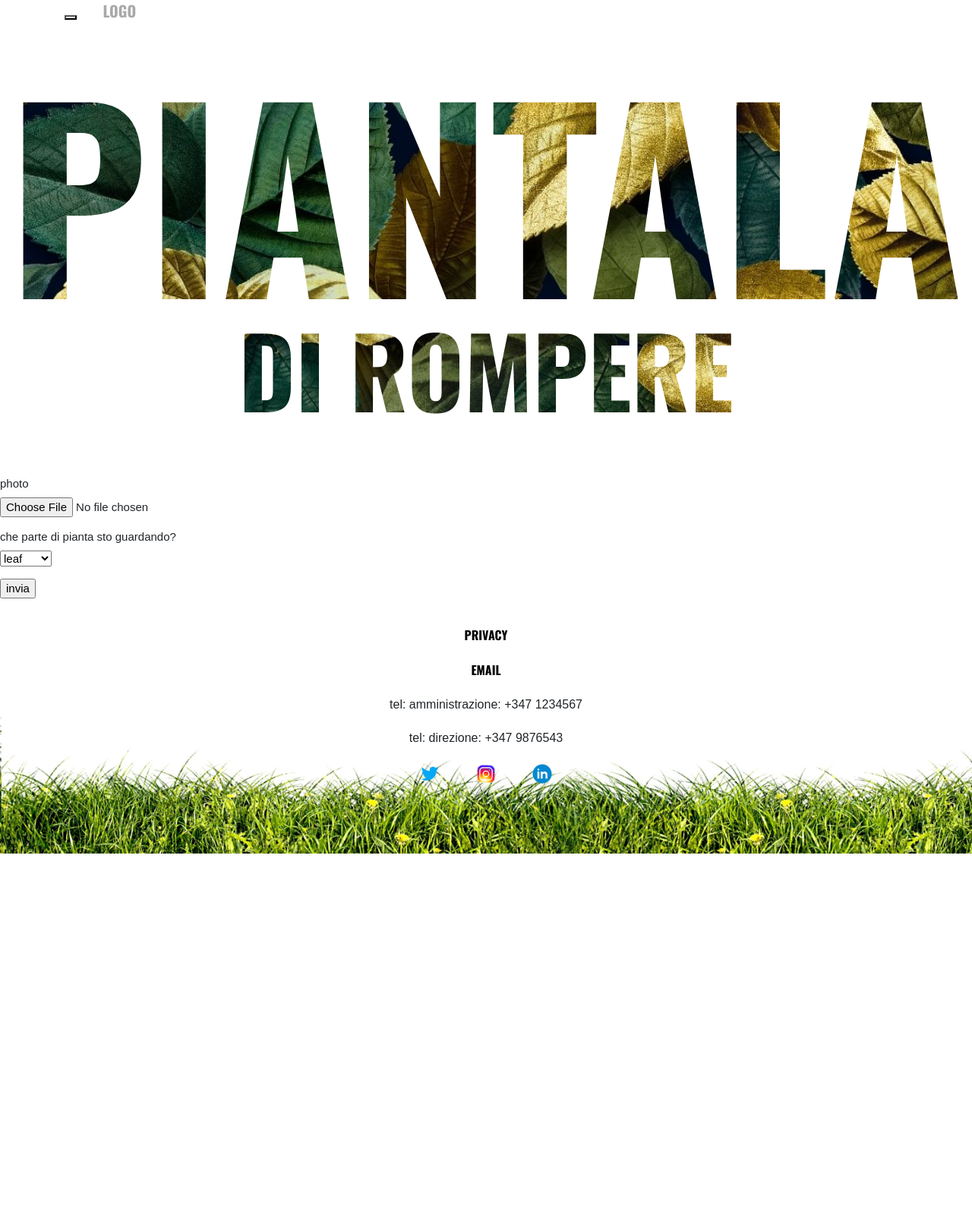
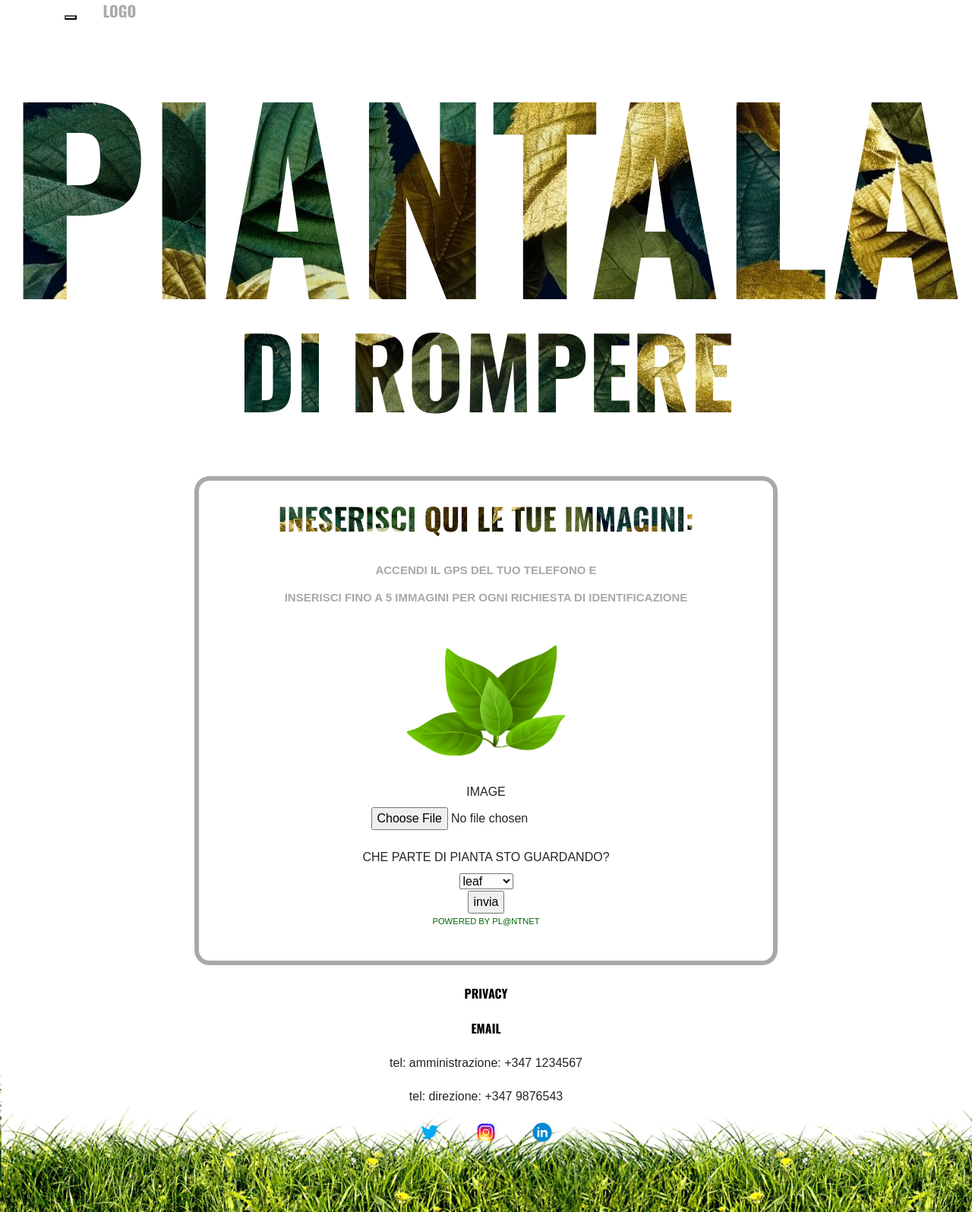
Before and after one commit to glapo992/piantala_2.0, a Flask app: page / in a window 1280 px wide. Shown: the part 85-1681 px from the top of the page at 76% size. Before the commit the page ends 1209 px from the top, so only its background shows below. Run offline with Flask 3, Linux system fonts and the light colour scheme; parts of the project's set-up code (start-up, migrations or seed data) failed here and were passed over; some libraries are stand-ins or nearby versions.

Commit message:
form saves images

```diff
--- a/app/views/forms.py
+++ b/app/views/forms.py
@@ -1,5 +1,6 @@
 from flask_wtf import FlaskForm
-from wtforms import  SubmitField,  FileField, FieldList, FormField, SelectField
+from flask_wtf.file import FileField
+from wtforms import  SubmitField, FieldList, FormField, SelectField
 from wtforms.validators import DataRequired, ValidationError
 from config import Config
 
@@ -8,9 +9,9 @@ import os
 
 # https://stackoverflow.com/questions/30121763/how-to-use-a-wtforms-fieldlist-of-formfields
 class ImageForm(FlaskForm):
-    photo = FileField("photo")
+    photo = FileField("image", validators=[DataRequired()])
     organ = SelectField(u'che parte di pianta sto guardando?',choices=[('foglia', 'leaf'), ('ramo', 'branch'), ('radice', 'root')] ) #TODO: add the correct choiches list
-    submit      = SubmitField ('invia')
+    submit= SubmitField ('invia')
 
     def upload(request):
         """ write the images from the form in the specified folder """
--- a/app/views/routes.py
+++ b/app/views/routes.py
@@ -1,32 +1,22 @@
-from flask import render_template, flash, redirect, url_for, request, current_app
-import os
+from flask import render_template, flash, redirect, url_for, request
 from app.views import bp
-from utils.utils import generate_temp_folders
-from app.views.forms import ImageList, ImageForm
+from app.views.forms import ImageForm
+#from app import images
 from werkzeug.utils import secure_filename
 from config import Config
+import os
+
 
 
 @bp.route('/', methods = ['GET','POST'])
 def index():
     form = ImageForm()
-    if form.validate_on_submit() and request.method == 'POST':
-        generate_temp_folders()
-        # check if the post request has the file part
-        if 'file' not in request.files:
-            flash('No file part')
-            return redirect(request.url)
-        file = request.files['file']
-        if file.filename == '':
-            flash('No selected file')
-            return redirect(request.url)
-        if file:
-            filename = secure_filename(file.filename)
-            file.save(Config.UPLOAD_FOLDER, filename)
-            flash('file uploaded!')
-            return redirect(url_for('views.index'))
-    return render_template('index.html' , title='Home', form=form)
-
+    if form.validate_on_submit():
+        filename = secure_filename(form.photo.data.filename)
+        form.photo.data.save(os.path.join(Config.UPLOAD_FOLDER, filename))
+        flash('File caricati!')
+        return redirect(url_for('views.index'))
+    return render_template('index.html' , title='Home', form = form)
 @bp.route('/mappa')
 def mappa():
     return render_template('mappa.html',title='Mappa')
--- a/app/views/templates/_img_form.html
+++ b/app/views/templates/_img_form.html
@@ -1,25 +1,20 @@
 
 <div class="row">
 <div class="col-md-4">
-    <form action="", method="POST", enctype="multipart/form-data", novalidate> <!--action is the url where the post result are sent, if blank is the current page, novalidate bypass the browser valdation and allows the app to do it (just for this exemple)-->
-        {{ form.hidden_tag() }}
-        <p>
-            {{ form.photo.label }} <br>
-            {{ form.photo }}
-            {% for error in form.photo.errors %}
-            <span style= "color : red"> {{ error }}</span>
-            {% endfor %}
-        </p>
-        <p>
-            {{ form.organ.label }} <br>
-            {{ form.organ }}
-            {% for error in form.organ.errors %}
-                <span style= "color : red"> {{ error }}</span>
-            {% endfor %}
-        </p>
-        <p>
-            {{ form.submit() }}
-        </p>
-    </form>
+    <div class="divform">
+        <form method="post" enctype="multipart/form-data" id="formaggio">
+          <h1 class="titolo">ineserisci qui le tue immagini:</h1>
+          <p>accendi il gps del tuo telefono e</p>
+          <p>inserisci fino a 5 immagini per ogni richiesta di identificazione</p>
+          <span>
+            <img src="../static/img/icons8-immagine.png" id="foglie" />
+          </span>
+          <p>
+            <input type="file" id="file" name="file" multiple="images/*" />
+            <input type="submit" value="Upload" />
+          </p>
+
+        </form>
+      </div>
     </div>
 </div>
--- /dev/null
+++ b/app/views/templates/_img_form_flask.html
@@ -0,0 +1,27 @@
+
+<div class="divform">
+  <h1 class="titolo">ineserisci qui le tue immagini:</h1>
+    <p>accendi il gps del tuo telefono e</p>
+    <p>inserisci fino a 5 immagini per ogni richiesta di identificazione</p>
+    <span>
+      <img src="../static/img/icons8-immagine.png" id="foglie" />
+    </span>
+    <form method='POST' enctype="multipart/form-data" novalidate  id="formaggio">
+      {{ form.hidden_tag() }}
+      <div>
+        {{ form.photo.label }}<br>
+        {{ form.photo() }}<br>
+        {% for error in form.photo.errors %}
+        <span style= "color : red"> {{ error }}</span>
+        {% endfor %}
+        <br>
+        {{ form.organ.label }}<br>
+        {{ form.organ() }}<br>
+        {% for error in form.organ.errors %}
+        <span style= "color : red"> {{ error }}</span>
+        {% endfor %}
+    </div>
+      {{ form.submit() }}
+</form>
+<p id="quote">Powered by Pl@ntNet</p>
+</div>
--- a/app/views/templates/index.html
+++ b/app/views/templates/index.html
@@ -8,28 +8,6 @@
     </div>
     <!--------------------------------------FORM-------------------------------------->
 
-    <div class="row">
-      <div class="col-md-4">
-        <form action="", method="post" novalidate> <!--action is the url where the post result are sent, if blank is the current page, novalidate bypass the browser valdation and allows the app to do it (just for this exemple)-->
-          {{ form.hidden_tag() }}
-          <p>
-              {{ form.photo.label }} <br>
-              {{ form.photo }}
-              {% for error in form.photo.errors %}
-              <span style= "color : red"> {{ error }}</span>
-              {% endfor %}
-          </p>
-          <p>
-              {{ form.organ.label }} <br>
-              {{ form.organ }}
-              {% for error in form.organ.errors %}
-                  <span style= "color : red"> {{ error }}</span>
-              {% endfor %}
-          </p>
-          <p>
-              {{ form.submit() }}
-          </p>
-      </form>
-      </div>
-  </div>
+{% include "_img_form_flask.html" %}
+<!--{% include "_img_form.html" %}-->
 {% endblock content %}
--- a/config.py
+++ b/config.py
@@ -1,6 +1,5 @@
 import os
 basedir = os.path.abspath(os.path.dirname(__file__))
-print ('basedir: ',basedir)
 class Config(object):
     # flask general vars
     FLASK_ENV   = os.environ.get('FLASK_ENV')
@@ -9,5 +8,6 @@ class Config(object):
     UPLOAD_FOLDER    = os.path.join(basedir, os.environ.get('UPLOAD_FOLDER'))
     CONVERTED_FOLDER = os.path.join(basedir, os.environ.get('CONVERTED_FOLDER'))
     JSON_FOLDER      = os.path.join(basedir, os.environ.get('JSON_FOLDER'))
-
+    UPLOADED_IMAGES_DEST = UPLOAD_FOLDER
+    print ('upload: ',UPLOADED_IMAGES_DEST)
     ALLOWED_EXTENSIONS = {'png', 'jpg', 'jpeg', 'gif', 'heic'}
```
Also changed, not shown: app/__init__.py (+7 -2 lines).
